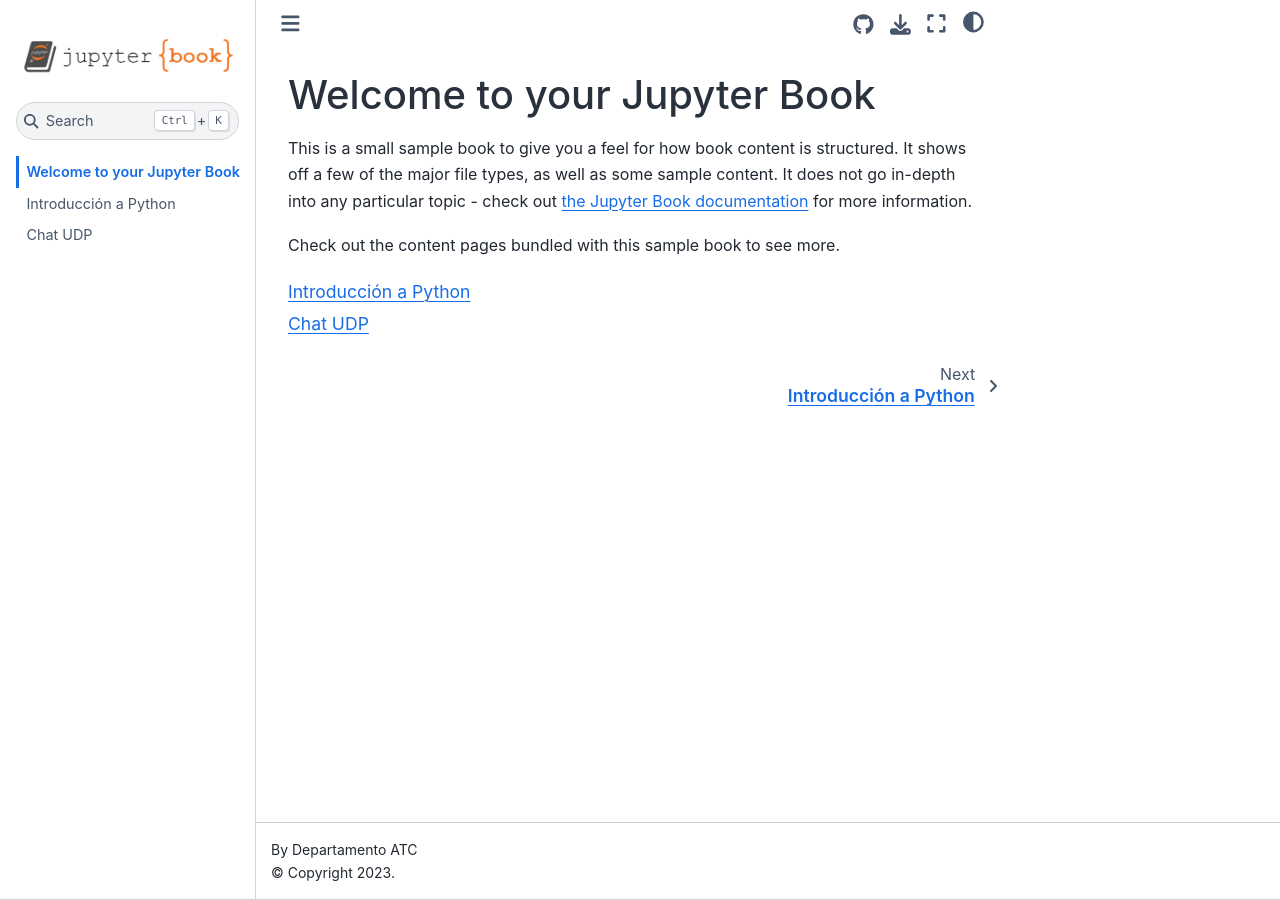
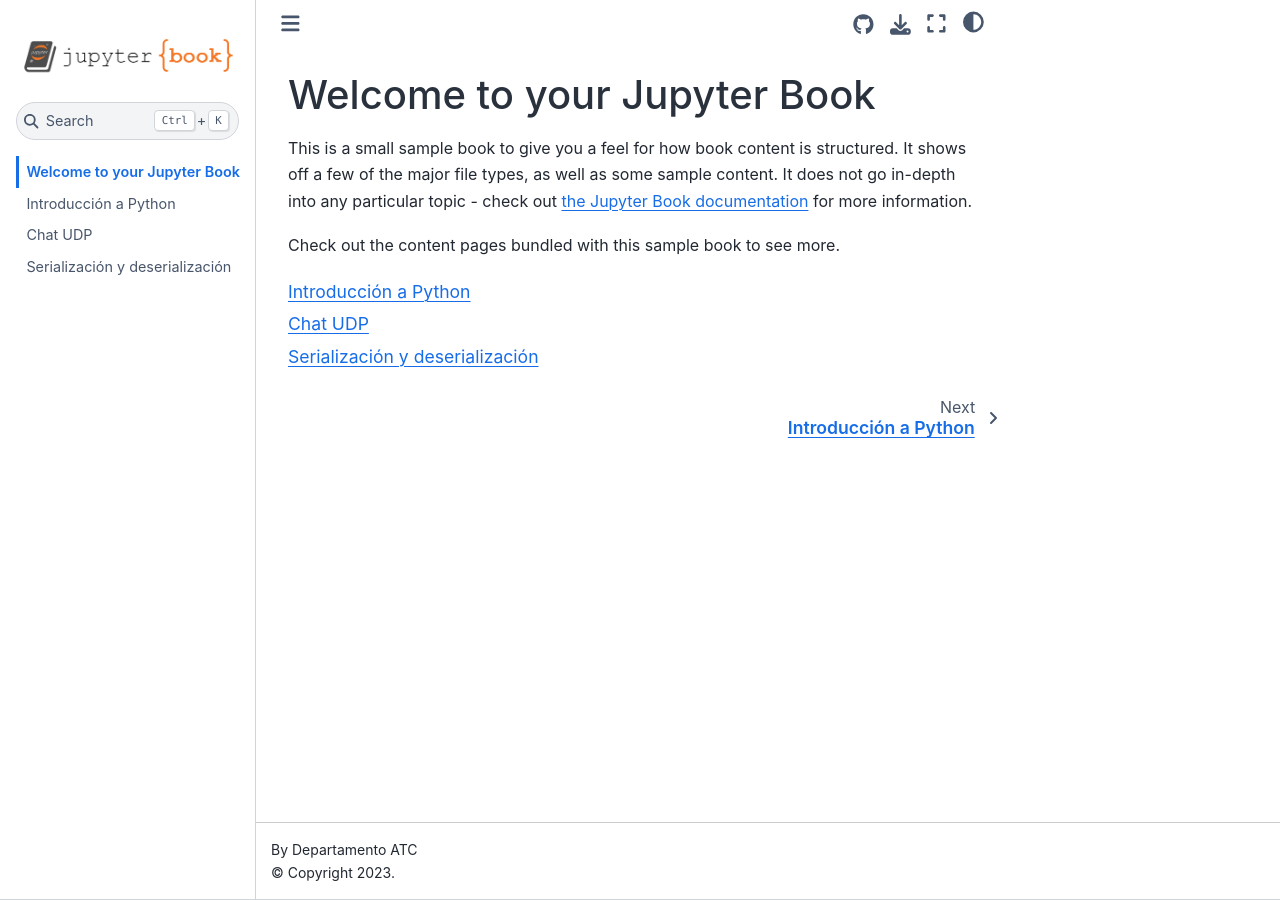
Before and after one commit to UCLM-ESI/net-ebook, a Jupyter Book: the page built from intro.md, in a window 1280 px wide. Built offline with Jupyter Book 1.0.4 settings and Sphinx 7.4.7 and the Sphinx Book theme 1.1.4, drawn with Linux system fonts in a browser that asks for light colours; some of the changed lines change nothing that is shown.

Commit message:
session 3

```diff
--- a/_toc.yml
+++ b/_toc.yml
@@ -6,3 +6,4 @@
 chapters:
 - file: intro_python
 - file: udp_chat
+- file: serializacion
```
Also changed, not shown: serializacion.ipynb (added).
